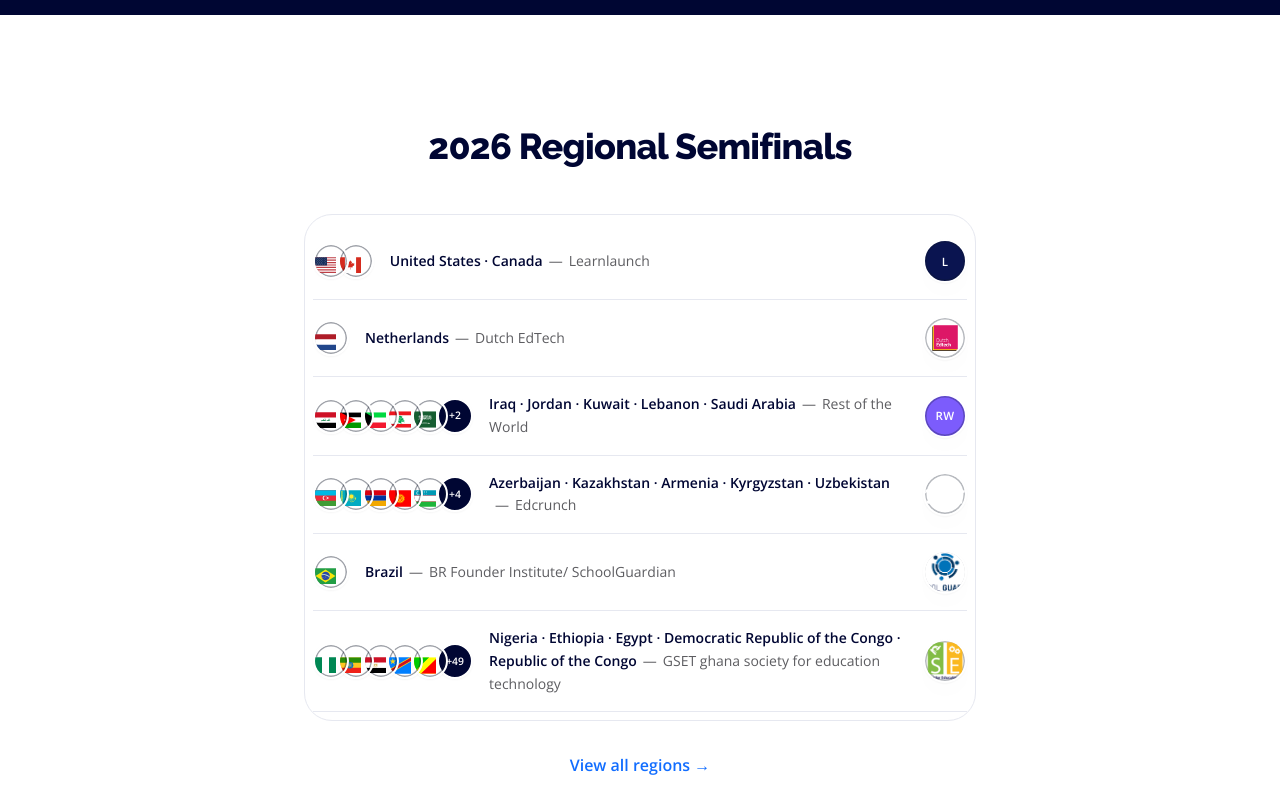
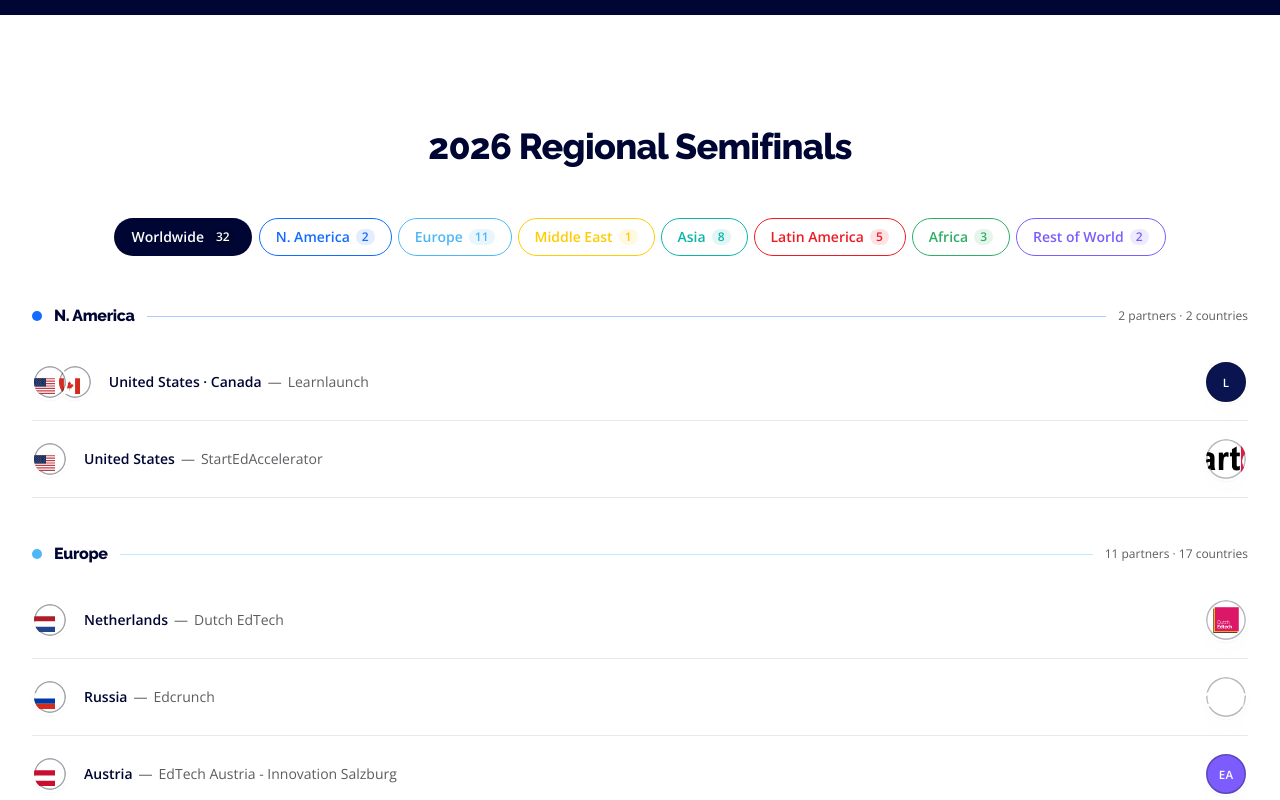
Before and after one commit to MindCET-Developers/gesa, a Next.js app: page / in a window 1280 px wide. Shown: the part 4900-5700 px from the top of the page. Built offline with nearby package versions, Linux system fonts and the light colour scheme.

Commit message:
Show all regional semifinals on homepage

```diff
--- a/app/page.tsx
+++ b/app/page.tsx
@@ -36,7 +36,7 @@
       <PrizeCategories categories={categories} />
       <JudgesGrid judges={judges} />
       <Journey home={home} settings={settings} />
-      <RegionalSeminalsGrid home={home} semifinals={seminfinals} />
+      <RegionalSeminalsGrid home={home} semifinals={seminfinals} showAll />
       <Partners home={home} partners={partners} />
       <NewsletterSignup home={home} />
     </>
--- a/components/home/RegionalSeminalsGrid.tsx
+++ b/components/home/RegionalSeminalsGrid.tsx
@@ -1,6 +1,7 @@
 import Link from "next/link";
 import { CONTINENTS } from "@/components/semifinals/continents";
 import { PartnerRow } from "@/components/semifinals/PartnerRow";
+import { SemifinalsExplorer } from "@/components/semifinals/SemifinalsExplorer";
 import type { HomeContent, RegionalSemifinalEntry } from "@/lib/content/types";
 
 function pickTeaserEntries(all: RegionalSemifinalEntry[]): RegionalSemifinalEntry[] {
@@ -18,12 +19,14 @@
 export function RegionalSeminalsGrid({
   home,
   semifinals,
+  showAll = false,
 }: {
   home: HomeContent;
   semifinals: RegionalSemifinalEntry[];
+  showAll?: boolean;
 }) {
   const teaser = pickTeaserEntries(semifinals);
-  if (teaser.length === 0) return null;
+  if (semifinals.length === 0) return null;
 
   return (
     <section className="py-20 md:py-28">
@@ -34,20 +37,24 @@
           </h2>
         </div>
 
-        <div className="mx-auto max-w-2xl rounded-2xl border border-line bg-white p-2">
-          {teaser.map((entry, index) => (
-            <PartnerRow key={`${entry.partner}-${entry.continent}`} entry={entry} index={index} />
-          ))}
-        </div>
+        {showAll && <SemifinalsExplorer entries={semifinals} />}
 
-        <div className="mt-8 text-center">
+        {!showAll && (
+          <div className="mx-auto max-w-2xl rounded-2xl border border-line bg-white p-2">
+            {teaser.map((entry, index) => (
+              <PartnerRow key={`${entry.partner}-${entry.continent}`} entry={entry} index={index} />
+            ))}
+          </div>
+        )}
+
+        {!showAll && <div className="mt-8 text-center">
           <Link
             href="/semifinals"
             className="font-semibold text-brand underline-offset-4 hover:underline"
           >
             View all regions →
           </Link>
-        </div>
+        </div>}
       </div>
     </section>
   );
```
